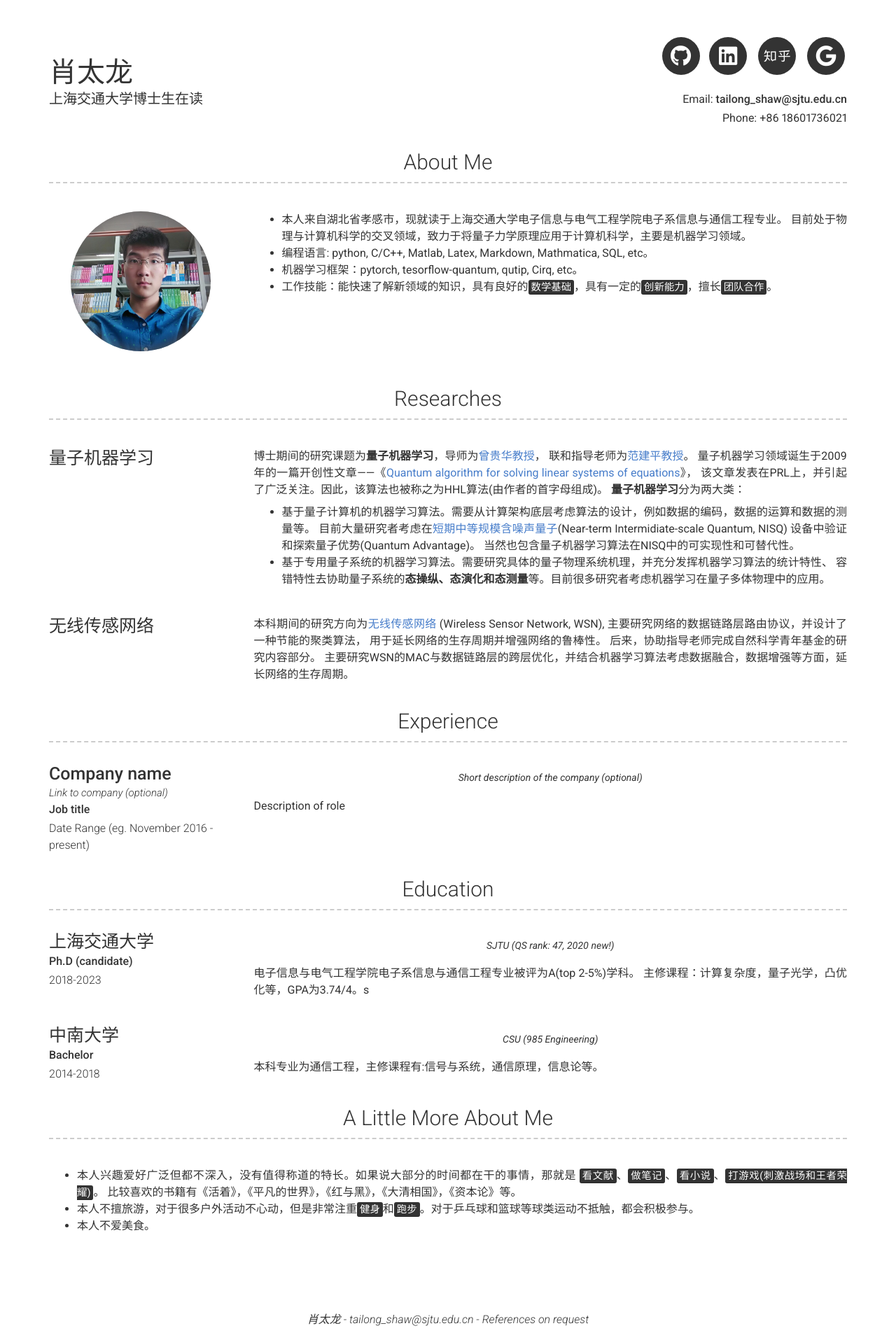
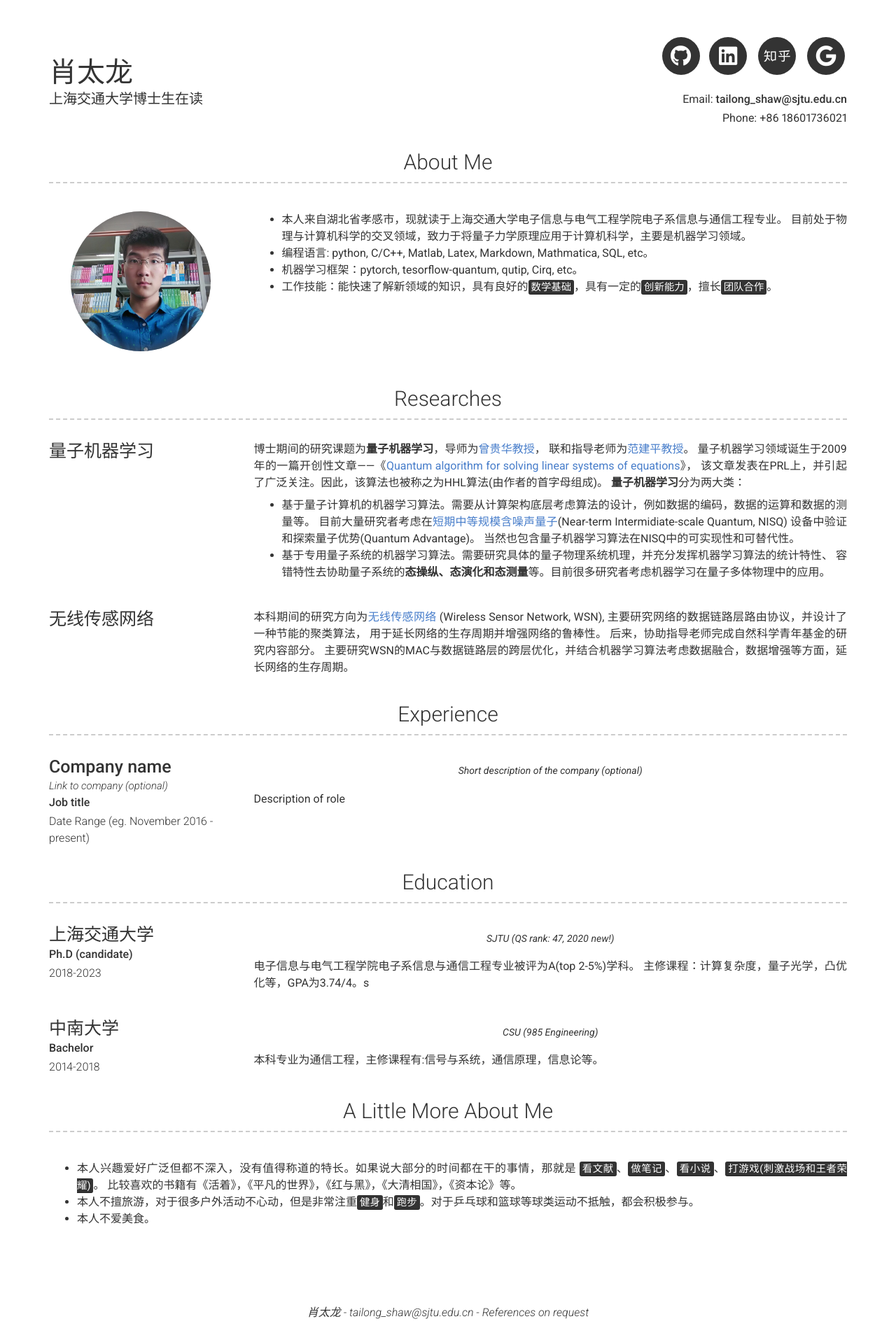
Before and after one commit to XiaoTailong/Shaw, a Jekyll site: the page built from index.md, in a window 1280 px wide. Shown: the whole page at 70% size. Built offline with Jekyll 4.4.1, drawn with Linux system fonts in a browser that asks for light colours; nearby versions of some CDN libraries.

Commit message:
Update modern-resume-theme.scss

```diff
--- a/_sass/modern-resume-theme.scss
+++ b/_sass/modern-resume-theme.scss
@@ -52,7 +52,7 @@
   }
 }
 
-.projects-container, .experience-container, .education-container {
+.researches-container, .experience-container, .education-container {
   h3 {
     margin-bottom: 0;
   }
```
